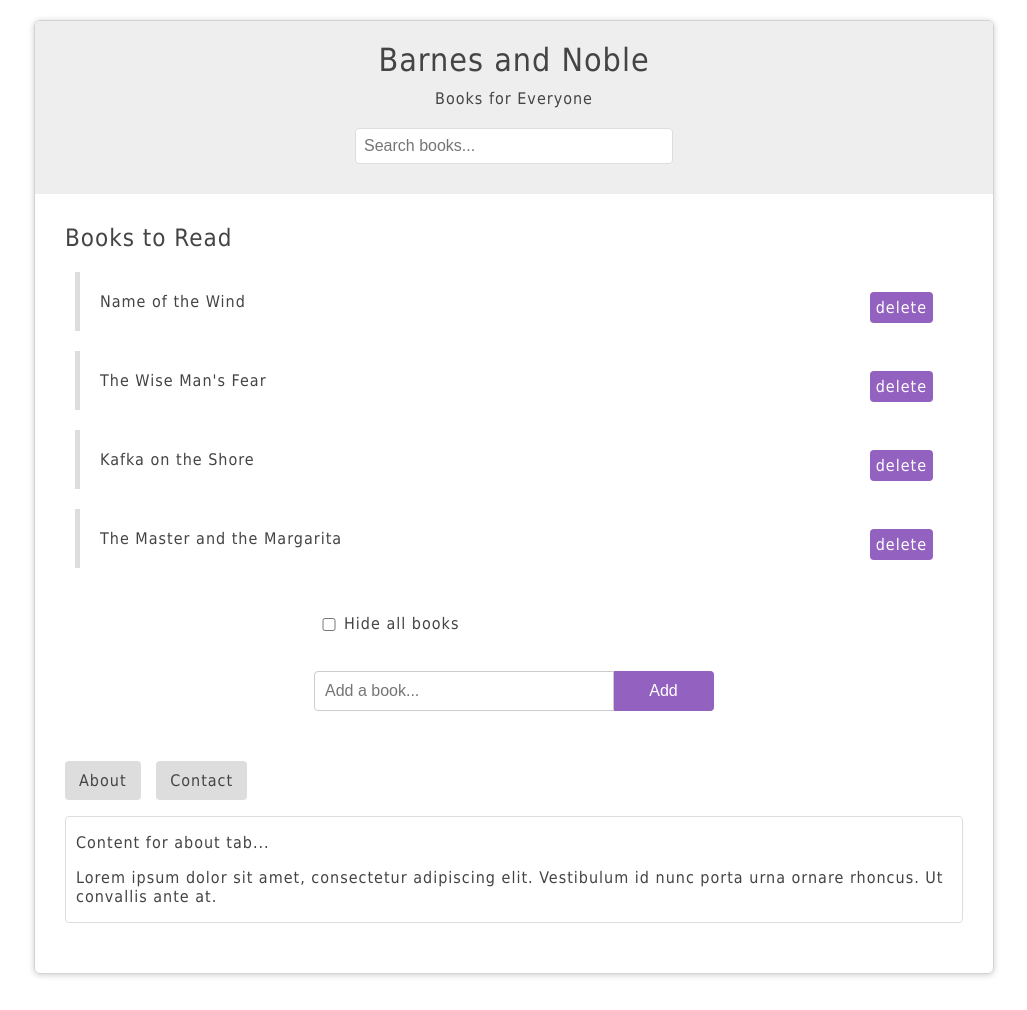
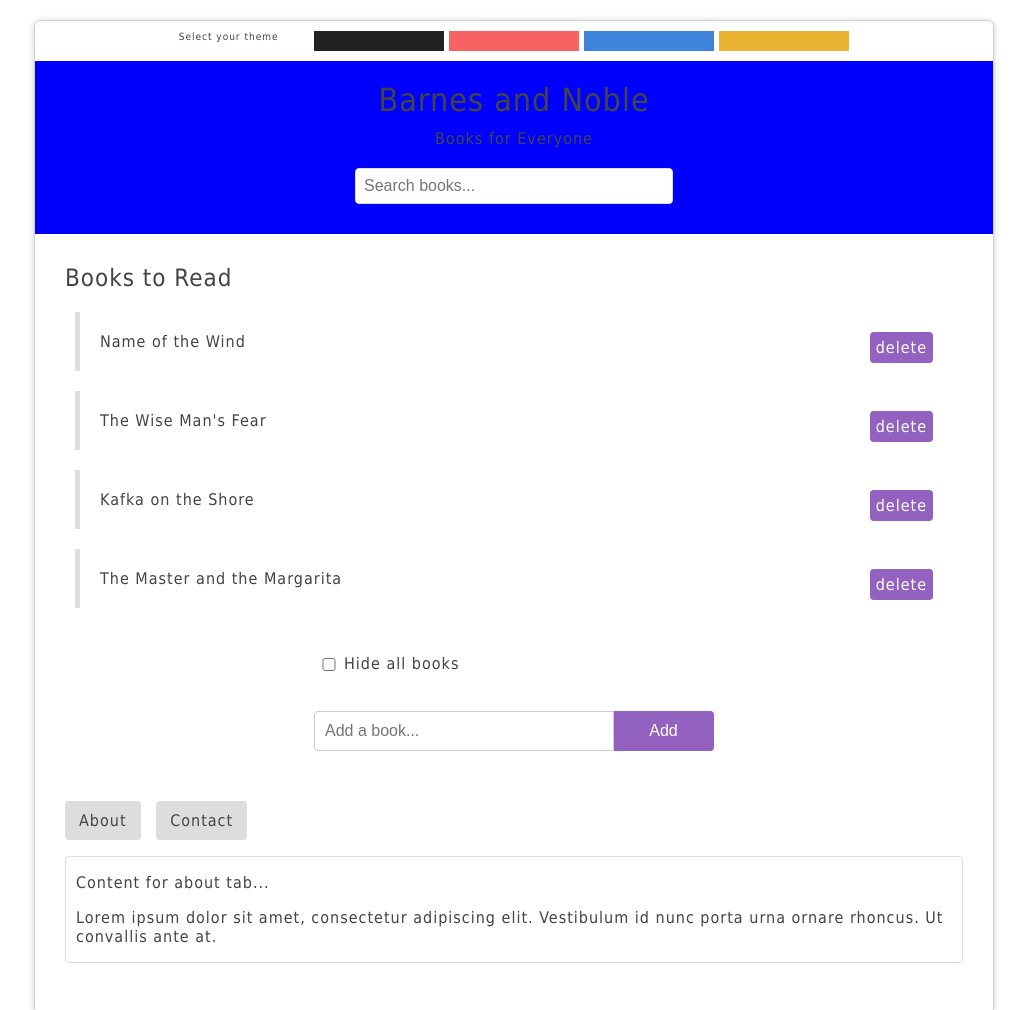
Before and after one commit to nathanealsp/book-store, a plain HTML site: page index.html in a window 1280 px wide. Shown: the top 1010 px of the page, without its empty margins (126-1153 px from the left). Drawn offline with Linux system fonts and the light colour scheme.

Commit message:
[Theme Chooser] - added a theme chooser

```diff
--- a/app.js
+++ b/app.js
@@ -74,3 +74,17 @@
     }
   });
 });
+
+const root = document.querySelector(':root');
+
+// SWATCHES
+const swatches = document.querySelectorAll('.swatches span');
+console.log(swatches);
+swatches.forEach(swatch =>
+  swatch.addEventListener('click', e => {
+    if (swatch.className !== 'textSwatch') {
+      root.style.setProperty('--grey', e.target.style.background);
+      console.log(e.target.style.background);
+    }
+  })
+);
--- a/css/styles.css
+++ b/css/styles.css
@@ -2,6 +2,10 @@
   font-family: Tahoma;
   color: #444;
   letter-spacing: 1px;
+}
+
+:root{
+  --grey:blue;
 }
 
 h1,
@@ -22,7 +26,7 @@
 }
 
 #page-banner {
-  background: #eee;
+  background: var(--grey);
   padding: 10px 0;
 }
 
@@ -42,7 +46,7 @@
   border: 1px solid #ddd;
   border-radius: 4px;
   font-size: 16px;
-  color: #444;
+  color: var(--grey);
 }
 
 #book-list,
@@ -147,3 +151,37 @@
 #tabbed-content .panel.active {
   display: block;
 }
+
+/* SWATCHES */
+
+.swatches:nth-child(1){
+  font-size: 10px;
+  display: grid;
+}
+
+.swatches {
+  width: 70%;
+  margin: 10px auto;
+  display: grid;
+  grid-template-columns: repeat(5, 1fr);
+  grid-gap: 5px;
+  margin-bottom: 10px;
+  /* background: #444; */
+}
+.swatches span {
+  width:auto;
+  height: 20px;
+}
+
+.kolor1{
+  background: #222;
+}
+.kolor2{
+  background: #f76262;
+}
+.kolor3{
+  background: #3e84da;
+}
+.kolor4{
+  background: #ebb332;
+}
--- a/index.html
+++ b/index.html
@@ -9,6 +9,13 @@
 
 <body>
   <div id="wrapper">
+    <div class="swatches">
+      <span class="textSwatch"> Select your theme</span>
+      <span class="kolor1" style="background: #222"></span>
+      <span class="kolor2" style="background: #f76262;"></span>
+      <span class="kolor3" style="background: #3e84da"></span>
+      <span class="kolor4" style="background: #ebb332"></span>
+    </div>
     <header>
       <div id="page-banner">
         <h1 class="title">Barnes and Noble</h1>
```
Also changed, not shown: 1 other file.
